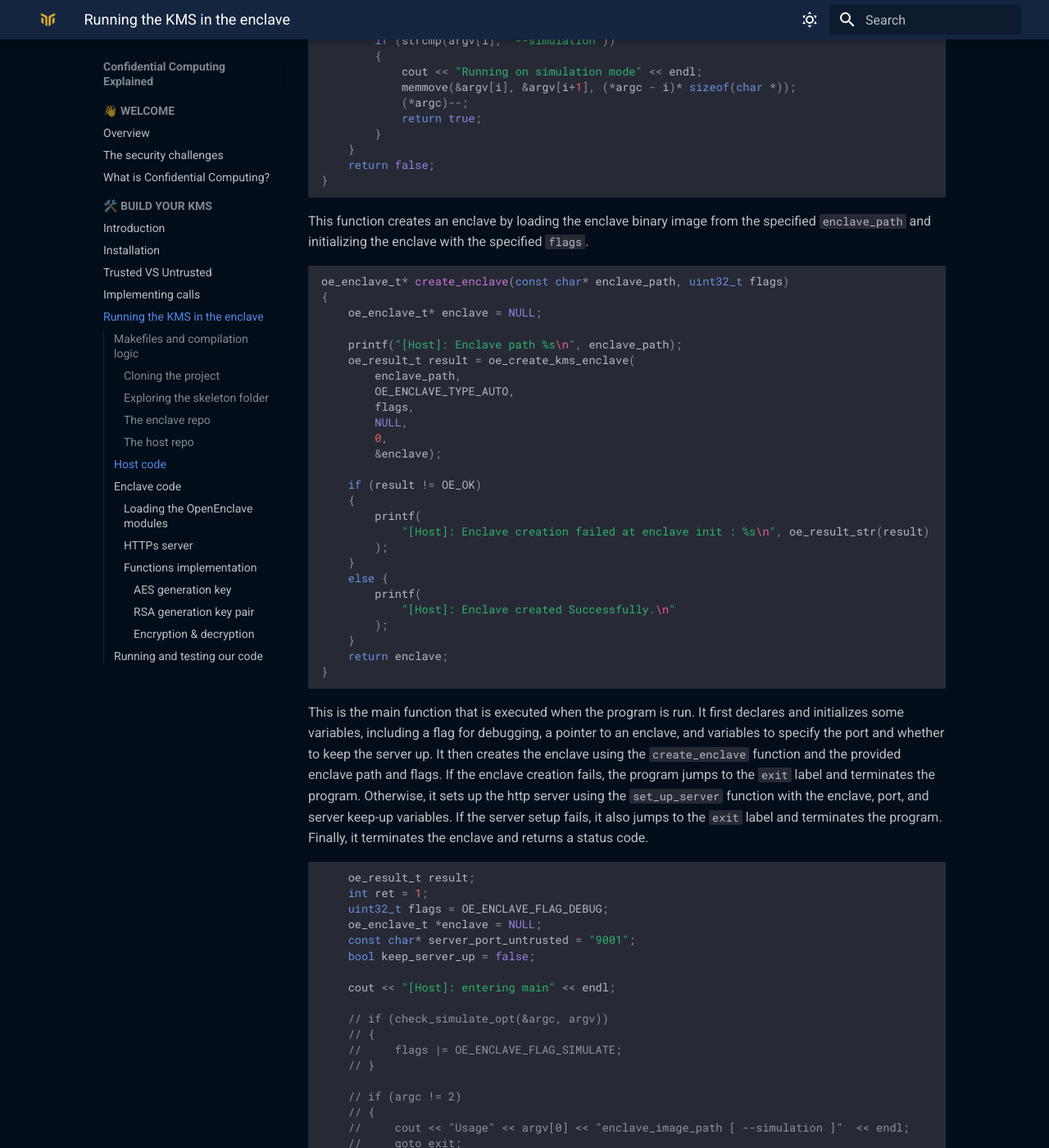
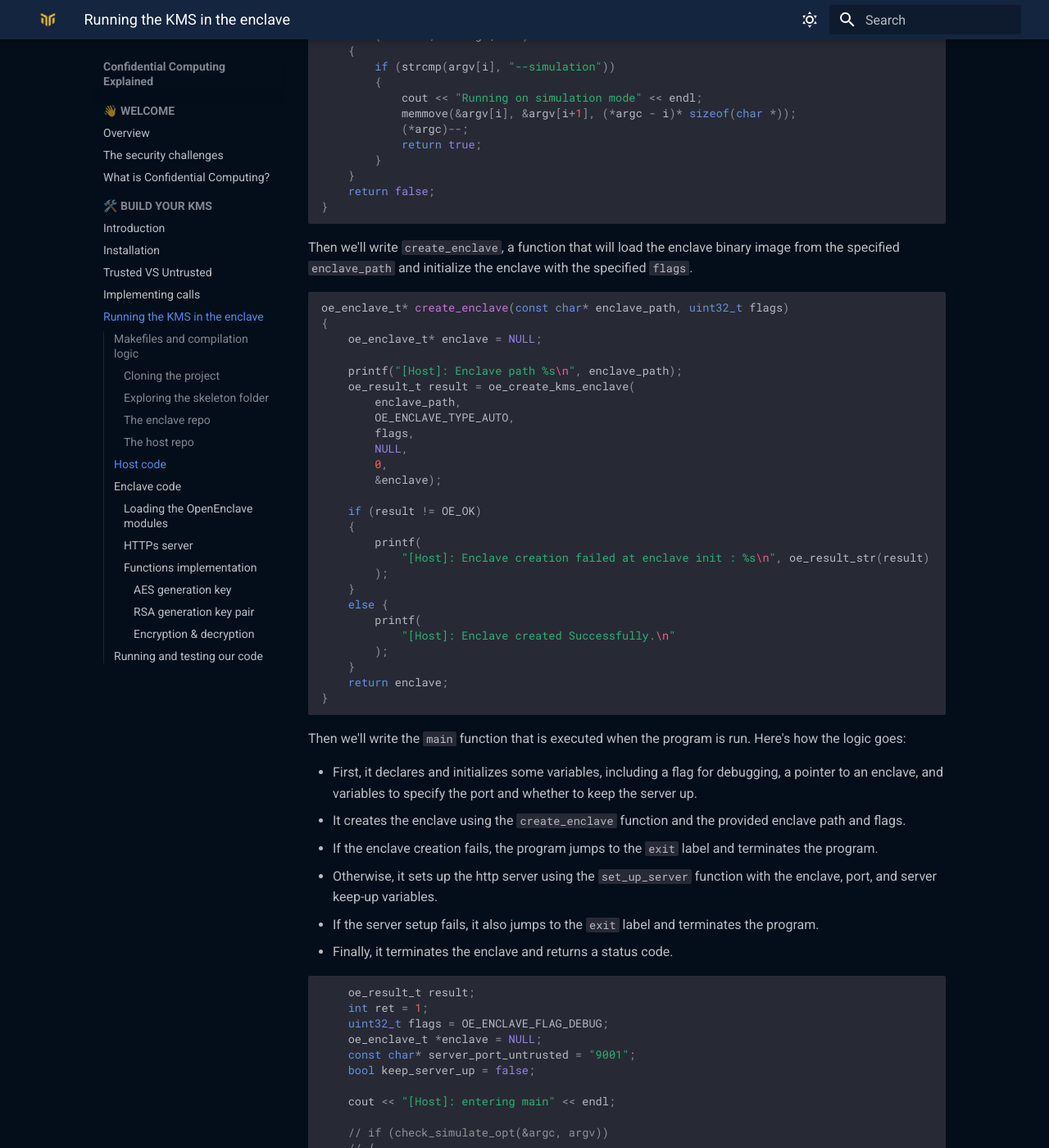
Before and after one commit to mithril-security/Confidential_Computing_Explained, an MkDocs documentation site: the page built from docs/docs/build-your-kms/part1_running_kms_enclave.md, in a window 1280 px wide and 1400 px high, scrolled down 5005 px. Shown: the whole window at 82% size. Built offline with MkDocs 1.6.1 and Material for MkDocs 9.7.7, drawn with Linux system fonts in a browser that asks for light colours; comment, search, counter and statistics services are not loaded; some of the changed text lies outside the part shown.

Commit message:
reviewed partly

````diff
--- a/docs/docs/build-your-kms/part1_running_kms_enclave.md
+++ b/docs/docs/build-your-kms/part1_running_kms_enclave.md
@@ -152,13 +152,16 @@
 ```
 ### The `host` repo
 
-The Makefile in the `host` repository builds the untrusted host program. The `build` target uses **oeedger8r** to generate interface code from the `kms.edl` file, which defines the interface between the untrusted host program and the trusted Enclave program. It then compiles the host program and links it with the Open Enclave SDK libraries specified by the `LDFLAGS` variable.
+The Makefile in the `host` repository **builds** the *untrusted* **host program**.
+
+The `build` target uses **oeedger8r** to generate interface code from the `kms.edl` file, which defines the interface between the untrusted host program and the trusted Enclave program. It then compiles the host program and links it with the Open Enclave SDK libraries specified by the `LDFLAGS` variable.
 
 The `clean` target removes all generated files.
 
 The Makefile defines the `CFLAGS`, `LDFLAGS`, and `INCDIR` variables to obtain compiler and linker options from the Open Enclave SDK. It compiles `host.cpp` and `kms_u.c` into object files and links them into a single executable file named `kms_host`.
 
 The `build` target does not build or sign the Enclave program.
+
 ```makefile
 # miniKMS
 
@@ -180,35 +183,34 @@
 clean:
 	rm -f kms_host host.o kms_u.o kms_u.c kms_u.h kms_args.h
 ```
+
 When run, the `kms_host` executable launches the Enclave and runs it.
 
-So let's start by writing the Host code that will launch the Enclave and start the server via the Ecall.
+Now that we know how our project will compile, let's start writing the Host code that will launch the Enclave and start the server via the Ecall.
 
 ___________________________
 
 ## Host code
 
-We begin by adding the necessary header files for the host, including `stdio.h` for standard I/O operations, `openenclave/host.h` for creating enclaves, `sys/stat.h` and `sys/types.h` for working with file permissions, `fstream` and `iostream` for working with file streams, and string for working with strings.
-It also includes the header file `"kms_u.h"`.
-
-
+We begin by adding the necessary header files for the host:
 
 ```C++
-#include <stdio.h>
-#include <openenclave/host.h>
-#include <sys/stat.h>
-#include <sys/types.h>
-#include <fstream>
-#include <iostream>
-#include <string>
+#include <stdio.h> /* for standard I/O operations */
+#include <openenclave/host.h> /* for creating enclaves */
+#include <sys/stat.h> /* for working with file permission  */
+#include <sys/types.h> /* same */
+#include <fstream> /* for working with file streams */
+#include <iostream> /* same */
+#include <string> /* for working with strings */
 
-#include "kms_u.h"
+#include "kms_u.h" /* one of the oeedger8r generated files */
 
 using namespace std;
 ```
 
+Then we'll open the `host.cpp` file in the `host`repository and finally start coding our first functions!
 
-This function checks if the `--simulation` option was passed as a command line argument and returns a boolean value indicating whether or not to run the program in simulation mode.
+We'll begin with `check_simulate_opt`, which will check if the `--simulation` option was passed as a command line argument. It returns a boolean value indicating whether or not to run the program in simulation mode:
 
 
 ```C++
@@ -228,8 +230,7 @@
 }
 ```
 
-
-This function creates an enclave by loading the enclave binary image from the specified `enclave_path` and initializing the enclave with the specified `flags`.
+Then we'll write `create_enclave`, a function that will load the enclave binary image from the specified `enclave_path` and initialize the enclave with the specified `flags`.
 
 ```C++
 oe_enclave_t* create_enclave(const char* enclave_path, uint32_t flags)
@@ -260,7 +261,14 @@
 }
 ```
 
-This is the main function that is executed when the program is run. It first declares and initializes some variables, including a flag for debugging, a pointer to an enclave, and variables to specify the port and whether to keep the server up. It then creates the enclave using the `create_enclave` function and the provided enclave path and flags. If the enclave creation fails, the program jumps to the `exit` label and terminates the program. Otherwise, it sets up the http server using the `set_up_server` function with the enclave, port, and server keep-up variables. If the server setup fails, it also jumps to the `exit` label and terminates the program. Finally, it terminates the enclave and returns a status code.
+Then we'll write the `main` function that is executed when the program is run. Here's how the logic goes:
+
++ First, it declares and initializes some variables, including a flag for debugging, a pointer to an enclave, and variables to specify the port and whether to keep the server up.
++ It creates the enclave using the `create_enclave` function and the provided enclave path and flags.
++ If the enclave creation fails, the program jumps to the `exit` label and terminates the program.
++ Otherwise, it sets up the http server using the `set_up_server` function with the enclave, port, and server keep-up variables.
++ If the server setup fails, it also jumps to the `exit` label and terminates the program.
++ Finally, it terminates the enclave and returns a status code.
 
 ```C++
     oe_result_t result;
@@ -310,24 +318,18 @@
 
 ## Enclave code
 
-This is a C/C++ code snippet that includes several header files and defines two character pointers `certificate` and `private_key`.
+The enclave code will be the core of the KMS. To get it started, we'll first write the following C/C++ code snippet that includes several header files and defines two character pointers `certificate` and `private_key`.
 
-The enclave code will be the core of the KMS.
-Let's start by importing the necessary headers to run our enclave:
-- `openenclave/enclave.h`: contains Open Enclave SDK APIs for creating and managing Enclaves
-- `stdlib.h`, `string.h`, `sys/socket.h`, `arpa/inet.h`, `errno.h`, `netinet/in.h`, `stdarg.h`, `stdbool.h`, `stdio.h`, `unistd.h`, `netdb.h`, `sys/types.h`, `fcntl.h`, and `sys/epoll.h`: standard C/C++ libraries and headers for working with sockets, files, and I/O operations, as well as error handling and formatting.
+Open the `enclave.cpp` file in the `enclave` repository and start by importing the necessary headers for the functions:
 
-In addition, the code also includes C++ files `aes_genkey.cpp` and `rsa_genkey.cpp` that we will implement next for our KMS functions.
++ `openenclave/enclave.h`: contains Open Enclave SDK APIs for creating and managing Enclaves
++ `stdlib.h`, `string.h`, `sys/socket.h`, `arpa/inet.h`, `errno.h`, `netinet/in.h`, `stdarg.h`, `stdbool.h`, `stdio.h`, `unistd.h`, `netdb.h`, `sys/types.h`, `fcntl.h`, and `sys/epoll.h`: standard C/C++ libraries and headers for working with sockets, files, and I/O operations, as well as error handling and formatting.
 
-let's start by creating those files :
+We'll also need the C++ files `aes_genkey.cpp` and `rsa_genkey.cpp` which will hold our future KMS functions for key generation. Let's create them:
+
 ```bash
 $ touch aes_genkey.cpp rsa_genkey.cpp
 ```
-
-On our file `enclave.cpp` we can go ahead and includes all of these headers:
-
-
-The `certificate` and `private_key` character pointers contain example values for an X.509 digital certificate and private key, respectively. These values are used as test data and should be replaced with appropriate values for a given use case.
 
 ```C++
 // enclave.cpp
@@ -351,7 +353,7 @@
 
 
 #include <sys/epoll.h>
-#include<fcntl.h>
+#include <fcntl.h>
 
 #include "../mongoose/mongoose.h"
 
@@ -367,6 +369,7 @@
 ### Loading the OpenEnclave modules
 
 While it is necessary to add the network components at compilation time, we still need to load them. The function `load_oe_modules` serves that purpose by calling the loading function for each feature:
+
 ```C++
 // enclave.cpp
 
@@ -405,9 +408,12 @@
 ### HTTPs server
 
 - ***Generate a TLS certificate***: To use HTTPS, we first need to generate a TLS (Transport Layer Security) certificate. To generate a self-signed certificate and private key associated with, we use the following command with Openssl.
+
 ```bash
 $ openssl req -new -x509 -key private.key -out certificate.crt -days 3650
 ```
+The `certificate` and `private_key` character pointers contain example values for an X.509 digital certificate and private key, respectively. These values are used as test data and should be replaced with appropriate values for a given use case.
+
 This will generate a self-signed certificate that is valid for 10 years (3650 days). However, self-signed certificates are not trusted by default, so we will need to manually install the certificate on any client that needs to communicate with the server over HTTPS.
 
 One way to do so is declare the certificate and private key directly as a constant variable.
````
